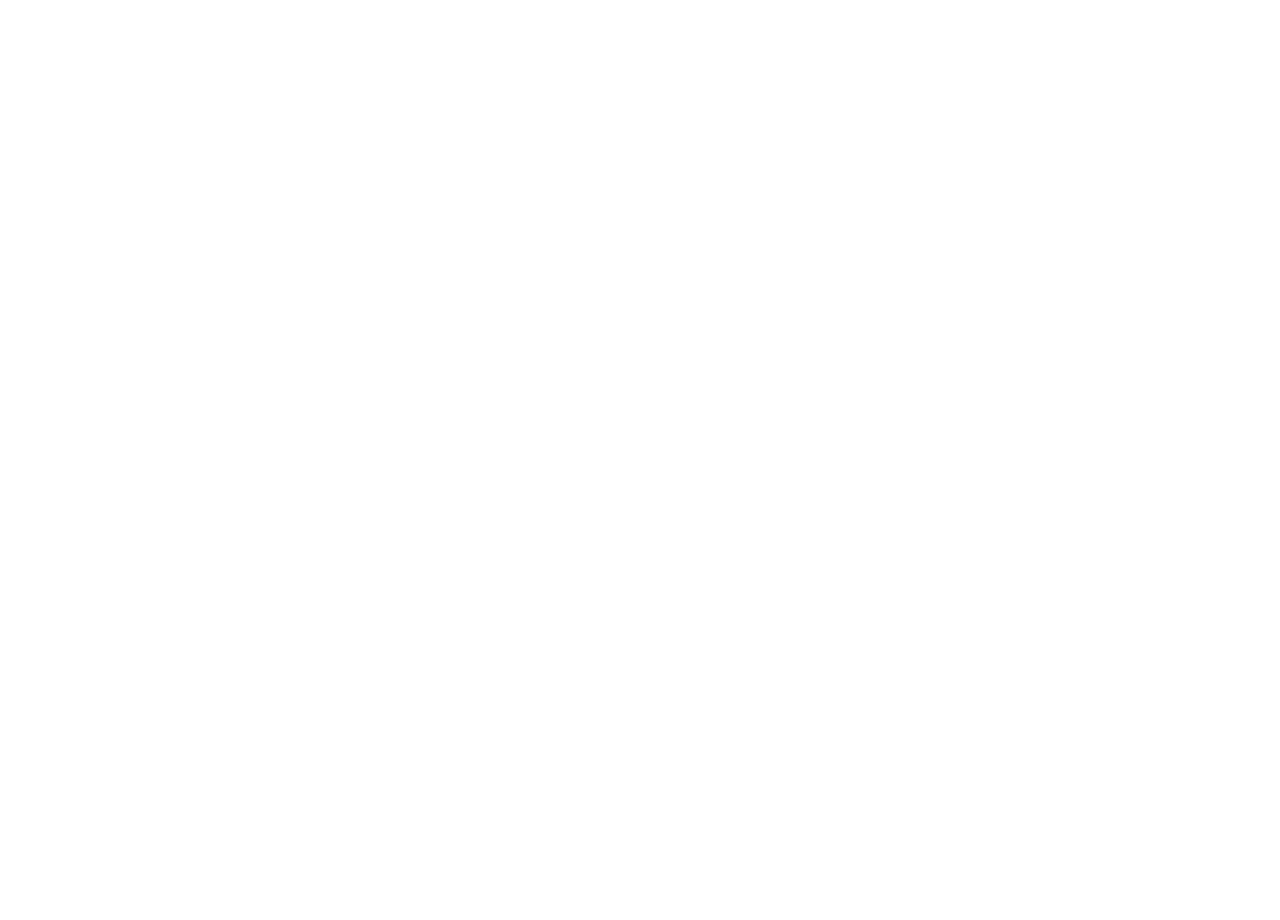
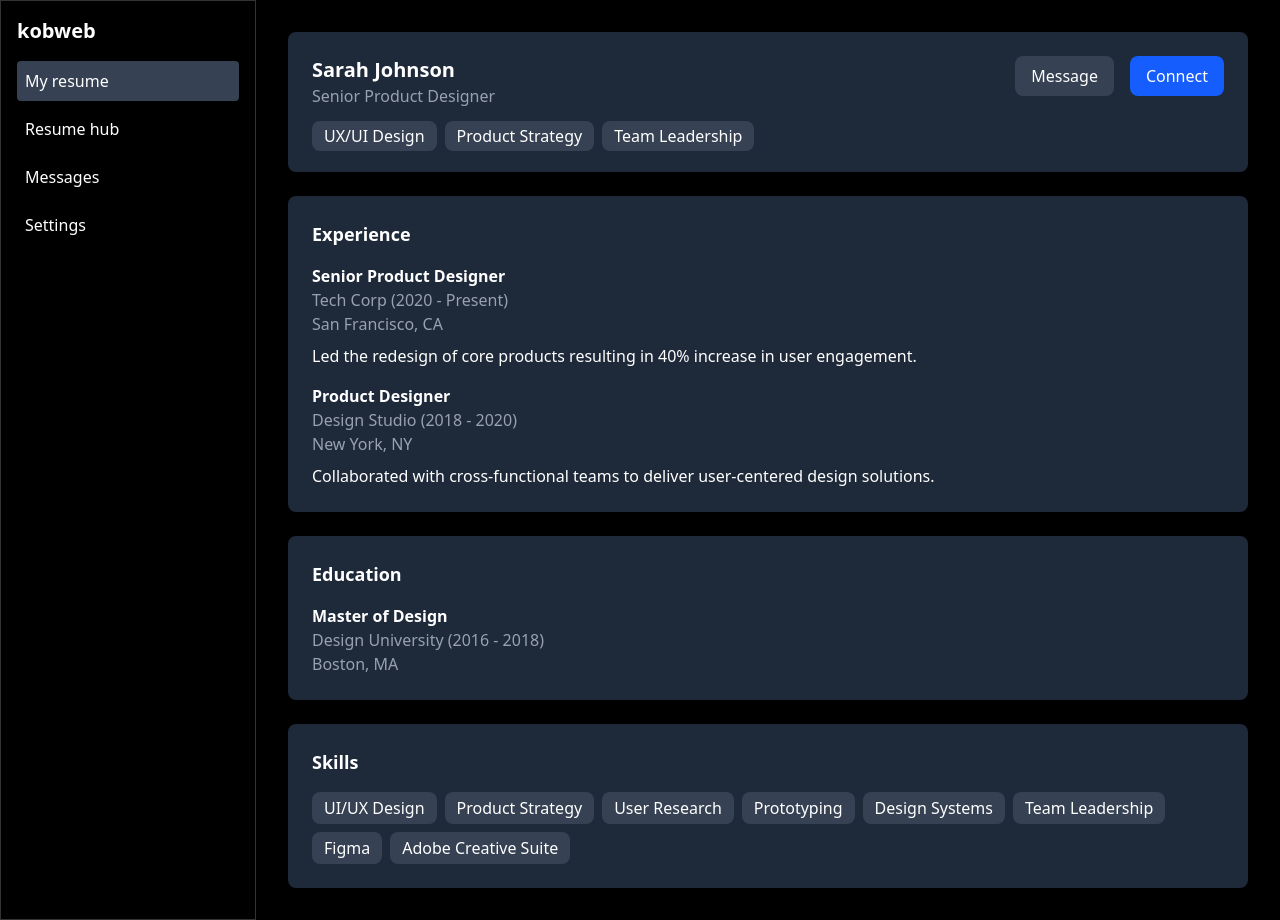
Before and after one commit to suysuy000/kob, a React (Vite) app in the folder ko/: page /resume in a window 1280 px wide. Before the commit this address had no page. Before the commit the page ends 800 px from the top, so only its background shows below. Built offline with nearby package versions, Linux system fonts and the light colour scheme.

Commit message:
이력서 보여주는 페이지 추가

```diff
--- a/ko/src/App.tsx
+++ b/ko/src/App.tsx
@@ -5,7 +5,8 @@
 import BusinessCardPage from './pages/BusinessCard';
 import CR from './pages/CardRegistration';
 import ChatApp from './pages/Message';
-import ResumePage from './pages/Resume';
+import ResumePage from './pages/ResumeRes';
+import Resume from './pages/Resume';
 
 function App() {
   return (
@@ -16,6 +17,7 @@
       <Route path="/cr" element={<CR />} />
       <Route path="/ms" element={<ChatApp/>} />
       <Route path="/rs" element={<ResumePage/>} />
+      <Route path="/resume" element={<Resume/>} />
 
     </Routes>
 
--- a/ko/src/pages/Home.tsx
+++ b/ko/src/pages/Home.tsx
@@ -15,7 +15,7 @@
         </p>
         <div className="mt-6 flex justify-center space-x-4">
           <Button onClick={() => navigate("/login")}>Get Started</Button>
-          <Button>Learn More</Button>
+          <Button onClick={() => navigate("/resume")}>Learn More</Button>
         </div>
       </main>
 
--- a/ko/src/pages/Resume.tsx
+++ b/ko/src/pages/Resume.tsx
@@ -1,28 +1,6 @@
-import { useState } from "react";
+import React from "react";
 
-const ResumePage = () => {
-  const [aboutMe, setAboutMe] = useState("");
-  const [experience, setExperience] = useState([
-    { title: "", period: "", location: "", description: "" },
-  ]);
-  const [education, setEducation] = useState([
-    { degree: "", school: "", period: "", location: "" },
-  ]);
-  const [skills, setSkills] = useState([""]);
-
-  const addExperience = () => {
-    setExperience([...experience, { title: "", period: "", location: "", description: "" }]);
-  };
-
-  const addEducation = () => {
-    setEducation([...education, { degree: "", school: "", period: "", location: "" }]);
-  };
-
-  const addSkill = () => {
-    setSkills([...skills, ""]);
-  };
-
-
+const Resume: React.FC = () => {
   return (
     <div className="min-h-screen bg-black text-white flex">
       {/* 사이드바 */}
@@ -43,100 +21,68 @@
           </button>
         </nav>
       </div>
+
       {/* Main Content */}
-      <div className="w-3/4 p-8">
-        {/* Profile Header */}
-        <div className="bg-gray-800 p-6 rounded-lg flex items-center justify-between mb-6">
-          <div>
-            <h1 className="text-2xl font-bold">Sarah Johnson</h1>
-            <p className="text-gray-400">Senior Product Designer</p>
-            <div className="flex gap-2 mt-2">
-              <span className="bg-gray-700 px-3 py-1 rounded text-sm">UX/UI Design</span>
-              <span className="bg-gray-700 px-3 py-1 rounded text-sm">Product Strategy</span>
-              <span className="bg-gray-700 px-3 py-1 rounded text-sm">Team Leadership</span>
-            </div>
+      <main className="flex-1 p-8">
+        {/* Profile Card */}
+        <div className="bg-gray-800 p-6 rounded-lg relative">
+          <h1 className="text-xl font-bold">Sarah Johnson</h1>
+          <p className="text-gray-400">Senior Product Designer</p>
+          <div className="mt-4">
+            <span className="bg-gray-700 px-3 py-1 rounded-lg">UX/UI Design</span>
+            <span className="bg-gray-700 px-3 py-1 rounded-lg ml-2">Product Strategy</span>
+            <span className="bg-gray-700 px-3 py-1 rounded-lg ml-2">Team Leadership</span>
           </div>
-          <div>
-            <button className="bg-gray-700 px-4 py-2 rounded mr-2">Message</button>
-            <button className="bg-white text-black px-4 py-2 rounded">Connect</button>
+          <div className="absolute top-6 right-6 flex space-x-4">
+            <button className="px-4 py-2 bg-gray-700 rounded-lg">Message</button>
+            <button className="px-4 py-2 bg-blue-600 rounded-lg">Connect</button>
           </div>
         </div>
-        {/* About Me */}
-        <div className="bg-gray-800 p-6 rounded-lg mb-6">
-          <h2 className="text-xl font-bold mb-2">About Me</h2>
-          <textarea
-            className="w-full p-2 bg-gray-700 rounded"
-            rows={3}
-            placeholder="Introduce yourself..."
-            value={aboutMe}
-            onChange={(e) => setAboutMe(e.target.value)}
-          />
+
+        {/* Experience Section */}
+        <div className="mt-6 bg-gray-800 p-6 rounded-lg">
+          <h2 className="text-lg font-semibold">Experience</h2>
+          <div className="mt-4">
+            <h3 className="font-bold">Senior Product Designer</h3>
+            <p className="text-gray-400">Tech Corp (2020 - Present)</p>
+            <p className="text-gray-400">San Francisco, CA</p>
+            <p className="mt-2">Led the redesign of core products resulting in 40% increase in user engagement.</p>
+          </div>
+          <div className="mt-4">
+            <h3 className="font-bold">Product Designer</h3>
+            <p className="text-gray-400">Design Studio (2018 - 2020)</p>
+            <p className="text-gray-400">New York, NY</p>
+            <p className="mt-2">Collaborated with cross-functional teams to deliver user-centered design solutions.</p>
+          </div>
         </div>
-        {/* Experience */}
-        <div className="bg-gray-800 p-6 rounded-lg mb-6">
-          <h2 className="text-xl font-bold mb-4">Experience</h2>
-          {experience.map((exp, index) => (
-            <div key={index} className="mb-4 p-4 bg-gray-700 rounded">
-              <input type="text" placeholder="Job Title" className="w-full bg-gray-600 p-2 mb-2 rounded" value={exp.title} onChange={(e) => {
-                const newExperience = [...experience];
-                newExperience[index].title = e.target.value;
-                setExperience(newExperience);
-              }} />
-              <input type="text" placeholder="Period" className="w-full bg-gray-600 p-2 mb-2 rounded" value={exp.period} onChange={(e) => {
-                const newExperience = [...experience];
-                newExperience[index].period = e.target.value;
-                setExperience(newExperience);
-              }} />
-              <input type="text" placeholder="Location" className="w-full bg-gray-600 p-2 mb-2 rounded" value={exp.location} onChange={(e) => {
-                const newExperience = [...experience];
-                newExperience[index].location = e.target.value;
-                setExperience(newExperience);
-              }} />
-              <textarea placeholder="Description" className="w-full bg-gray-600 p-2 rounded" rows={3} value={exp.description} onChange={(e) => {
-                const newExperience = [...experience];
-                newExperience[index].description = e.target.value;
-                setExperience(newExperience);
-              }} />
-            </div>
-          ))}
-          <button className="bg-blue-500 px-4 py-2 rounded mt-2" onClick={addExperience}>+ Add Experience</button>
+
+        {/* Education Section */}
+        <div className="mt-6 bg-gray-800 p-6 rounded-lg">
+          <h2 className="text-lg font-semibold">Education</h2>
+          <div className="mt-4">
+            <h3 className="font-bold">Master of Design</h3>
+            <p className="text-gray-400">Design University (2016 - 2018)</p>
+            <p className="text-gray-400">Boston, MA</p>
+          </div>
         </div>
-        {/* Education */}
-        <div className="bg-gray-800 p-6 rounded-lg mb-6">
-          <h2 className="text-xl font-bold mb-4">Education</h2>
-          {education.map((edu, index) => (
-            <div key={index} className="mb-4 p-4 bg-gray-700 rounded">
-              <input type="text" placeholder="Degree" className="w-full bg-gray-600 p-2 mb-2 rounded" value={edu.degree} onChange={(e) => {
-                const newEducation = [...education];
-                newEducation[index].degree = e.target.value;
-                setEducation(newEducation);
-              }} />
-              <input type="text" placeholder="School" className="w-full bg-gray-600 p-2 rounded" value={edu.school} onChange={(e) => {
-                const newEducation = [...education];
-                newEducation[index].school = e.target.value;
-                setEducation(newEducation);
-              }} />
-            </div>
-          ))}
-          <button className="bg-blue-500 px-4 py-2 rounded mt-2" onClick={addEducation}>+ Add Education</button>
+
+        {/* Skills Section */}
+        <div className="mt-6 bg-gray-800 p-6 rounded-lg">
+          <h2 className="text-lg font-semibold">Skills</h2>
+          <div className="mt-4 flex flex-wrap gap-2">
+            <span className="bg-gray-700 px-3 py-1 rounded-lg">UI/UX Design</span>
+            <span className="bg-gray-700 px-3 py-1 rounded-lg">Product Strategy</span>
+            <span className="bg-gray-700 px-3 py-1 rounded-lg">User Research</span>
+            <span className="bg-gray-700 px-3 py-1 rounded-lg">Prototyping</span>
+            <span className="bg-gray-700 px-3 py-1 rounded-lg">Design Systems</span>
+            <span className="bg-gray-700 px-3 py-1 rounded-lg">Team Leadership</span>
+            <span className="bg-gray-700 px-3 py-1 rounded-lg">Figma</span>
+            <span className="bg-gray-700 px-3 py-1 rounded-lg">Adobe Creative Suite</span>
+          </div>
         </div>
-        {/* Skills */}
-        <div className="bg-gray-800 p-6 rounded-lg">
-          <h2 className="text-xl font-bold mb-4">Skills</h2>
-          <div className="flex flex-wrap gap-2">
-            {skills.map((skill, index) => (
-              <input key={index} type="text" placeholder="Skill" className="bg-gray-600 p-2 rounded" value={skill} onChange={(e) => {
-                const newSkills = [...skills];
-                newSkills[index] = e.target.value;
-                setSkills(newSkills);
-              }} />
-            ))}
-          </div>
-          <button className="bg-blue-500 px-4 py-2 rounded mt-2" onClick={addSkill}>+ Add Skill</button>
-        </div>
-      </div>
+      </main>
     </div>
   );
 };
 
-export default ResumePage;
+export default Resume;
--- /dev/null
+++ b/ko/src/pages/ResumeRes.tsx
@@ -0,0 +1,142 @@
+import { useState } from "react";
+
+const ResumePage = () => {
+  const [aboutMe, setAboutMe] = useState("");
+  const [experience, setExperience] = useState([
+    { title: "", period: "", location: "", description: "" },
+  ]);
+  const [education, setEducation] = useState([
+    { degree: "", school: "", period: "", location: "" },
+  ]);
+  const [skills, setSkills] = useState([""]);
+
+  const addExperience = () => {
+    setExperience([...experience, { title: "", period: "", location: "", description: "" }]);
+  };
+
+  const addEducation = () => {
+    setEducation([...education, { degree: "", school: "", period: "", location: "" }]);
+  };
+
+  const addSkill = () => {
+    setSkills([...skills, ""]);
+  };
+
+
+  return (
+    <div className="min-h-screen bg-black text-white flex">
+      {/* 사이드바 */}
+      <div className="w-64 bg-black p-4 flex flex-col gap-4 border border-white/20">
+        <h1 className="text-xl font-bold">kobweb</h1>
+        <nav className="flex flex-col gap-2">
+          <button className="flex items-center gap-2 p-2 rounded bg-gray-700">
+            My resume
+          </button>
+          <button className="flex items-center gap-2 p-2 rounded hover:bg-gray-700">
+            Resume hub
+          </button>
+          <button className="flex items-center gap-2 p-2 rounded hover:bg-gray-700">
+            Messages
+          </button>
+          <button className="flex items-center gap-2 p-2 rounded hover:bg-gray-700">
+            Settings
+          </button>
+        </nav>
+      </div>
+      {/* Main Content */}
+      <div className="w-3/4 p-8">
+        {/* Profile Header */}
+        <div className="bg-gray-800 p-6 rounded-lg flex items-center justify-between mb-6">
+          <div>
+            <h1 className="text-2xl font-bold">Sarah Johnson</h1>
+            <p className="text-gray-400">Senior Product Designer</p>
+            <div className="flex gap-2 mt-2">
+              <span className="bg-gray-700 px-3 py-1 rounded text-sm">UX/UI Design</span>
+              <span className="bg-gray-700 px-3 py-1 rounded text-sm">Product Strategy</span>
+              <span className="bg-gray-700 px-3 py-1 rounded text-sm">Team Leadership</span>
+            </div>
+          </div>
+          <div>
+            <button className="bg-gray-700 px-4 py-2 rounded mr-2">Message</button>
+            <button className="bg-white text-black px-4 py-2 rounded">Connect</button>
+          </div>
+        </div>
+        {/* About Me */}
+        <div className="bg-gray-800 p-6 rounded-lg mb-6">
+          <h2 className="text-xl font-bold mb-2">About Me</h2>
+          <textarea
+            className="w-full p-2 bg-gray-700 rounded"
+            rows={3}
+            placeholder="Introduce yourself..."
+            value={aboutMe}
+            onChange={(e) => setAboutMe(e.target.value)}
+          />
+        </div>
+        {/* Experience */}
+        <div className="bg-gray-800 p-6 rounded-lg mb-6">
+          <h2 className="text-xl font-bold mb-4">Experience</h2>
+          {experience.map((exp, index) => (
+            <div key={index} className="mb-4 p-4 bg-gray-700 rounded">
+              <input type="text" placeholder="Job Title" className="w-full bg-gray-600 p-2 mb-2 rounded" value={exp.title} onChange={(e) => {
+                const newExperience = [...experience];
+                newExperience[index].title = e.target.value;
+                setExperience(newExperience);
+              }} />
+              <input type="text" placeholder="Period" className="w-full bg-gray-600 p-2 mb-2 rounded" value={exp.period} onChange={(e) => {
+                const newExperience = [...experience];
+                newExperience[index].period = e.target.value;
+                setExperience(newExperience);
+              }} />
+              <input type="text" placeholder="Location" className="w-full bg-gray-600 p-2 mb-2 rounded" value={exp.location} onChange={(e) => {
+                const newExperience = [...experience];
+                newExperience[index].location = e.target.value;
+                setExperience(newExperience);
+              }} />
+              <textarea placeholder="Description" className="w-full bg-gray-600 p-2 rounded" rows={3} value={exp.description} onChange={(e) => {
+                const newExperience = [...experience];
+                newExperience[index].description = e.target.value;
+                setExperience(newExperience);
+              }} />
+            </div>
+          ))}
+          <button className="bg-blue-500 px-4 py-2 rounded mt-2" onClick={addExperience}>+ Add Experience</button>
+        </div>
+        {/* Education */}
+        <div className="bg-gray-800 p-6 rounded-lg mb-6">
+          <h2 className="text-xl font-bold mb-4">Education</h2>
+          {education.map((edu, index) => (
+            <div key={index} className="mb-4 p-4 bg-gray-700 rounded">
+              <input type="text" placeholder="Degree" className="w-full bg-gray-600 p-2 mb-2 rounded" value={edu.degree} onChange={(e) => {
+                const newEducation = [...education];
+                newEducation[index].degree = e.target.value;
+                setEducation(newEducation);
+              }} />
+              <input type="text" placeholder="School" className="w-full bg-gray-600 p-2 rounded" value={edu.school} onChange={(e) => {
+                const newEducation = [...education];
+                newEducation[index].school = e.target.value;
+                setEducation(newEducation);
+              }} />
+            </div>
+          ))}
+          <button className="bg-blue-500 px-4 py-2 rounded mt-2" onClick={addEducation}>+ Add Education</button>
+        </div>
+        {/* Skills */}
+        <div className="bg-gray-800 p-6 rounded-lg">
+          <h2 className="text-xl font-bold mb-4">Skills</h2>
+          <div className="flex flex-wrap gap-2">
+            {skills.map((skill, index) => (
+              <input key={index} type="text" placeholder="Skill" className="bg-gray-600 p-2 rounded" value={skill} onChange={(e) => {
+                const newSkills = [...skills];
+                newSkills[index] = e.target.value;
+                setSkills(newSkills);
+              }} />
+            ))}
+          </div>
+          <button className="bg-blue-500 px-4 py-2 rounded mt-2" onClick={addSkill}>+ Add Skill</button>
+        </div>
+      </div>
+    </div>
+  );
+};
+
+export default ResumePage;
--- a/package.json
+++ b/package.json
@@ -2,6 +2,7 @@
   "dependencies": {
     "@emotion/react": "^11.14.0",
     "@emotion/styled": "^11.14.0",
+    "lucide-react": "^0.484.0",
     "react": "^19.0.0",
     "react-dom": "^19.0.0",
     "react-force-graph": "^1.47.4",
```
Also changed, not shown: ko/src/components/NetworkGraph.tsx (deleted), 1 other file (tests, documents, lock files or other folders).
